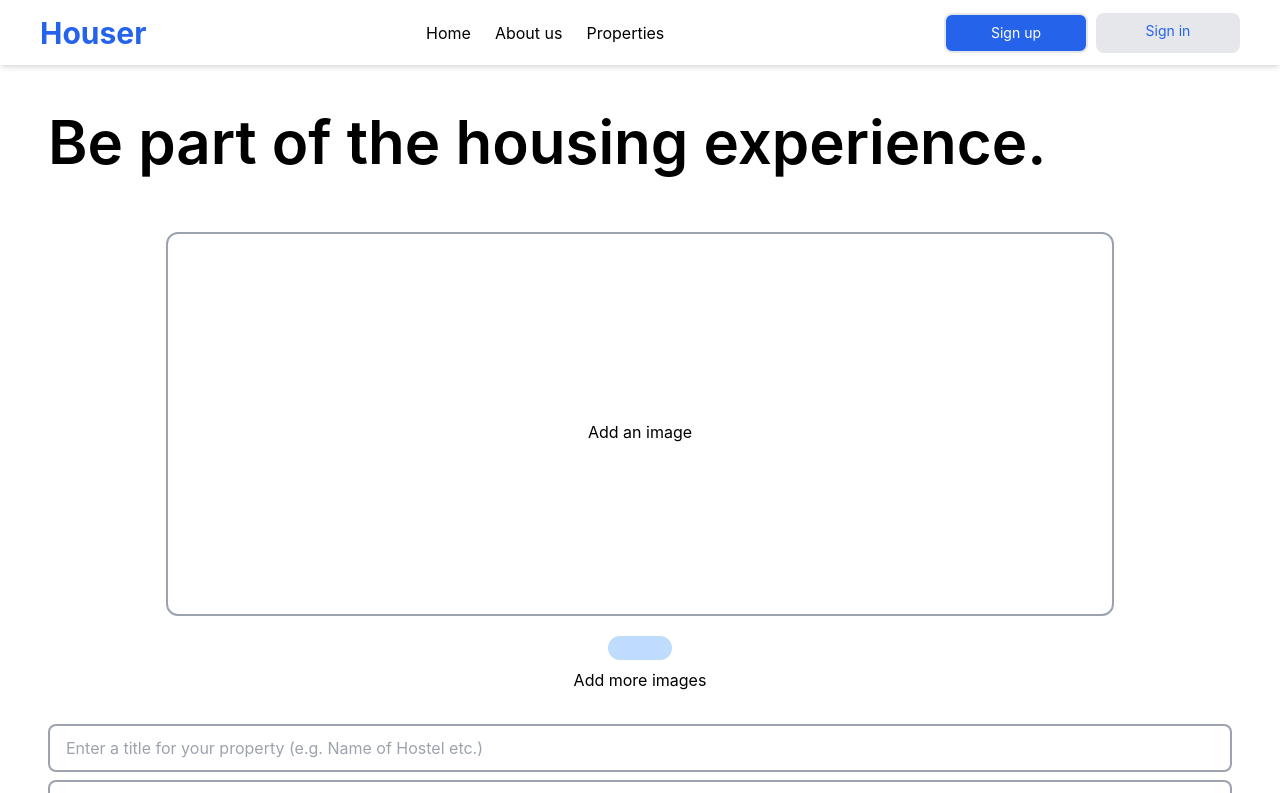
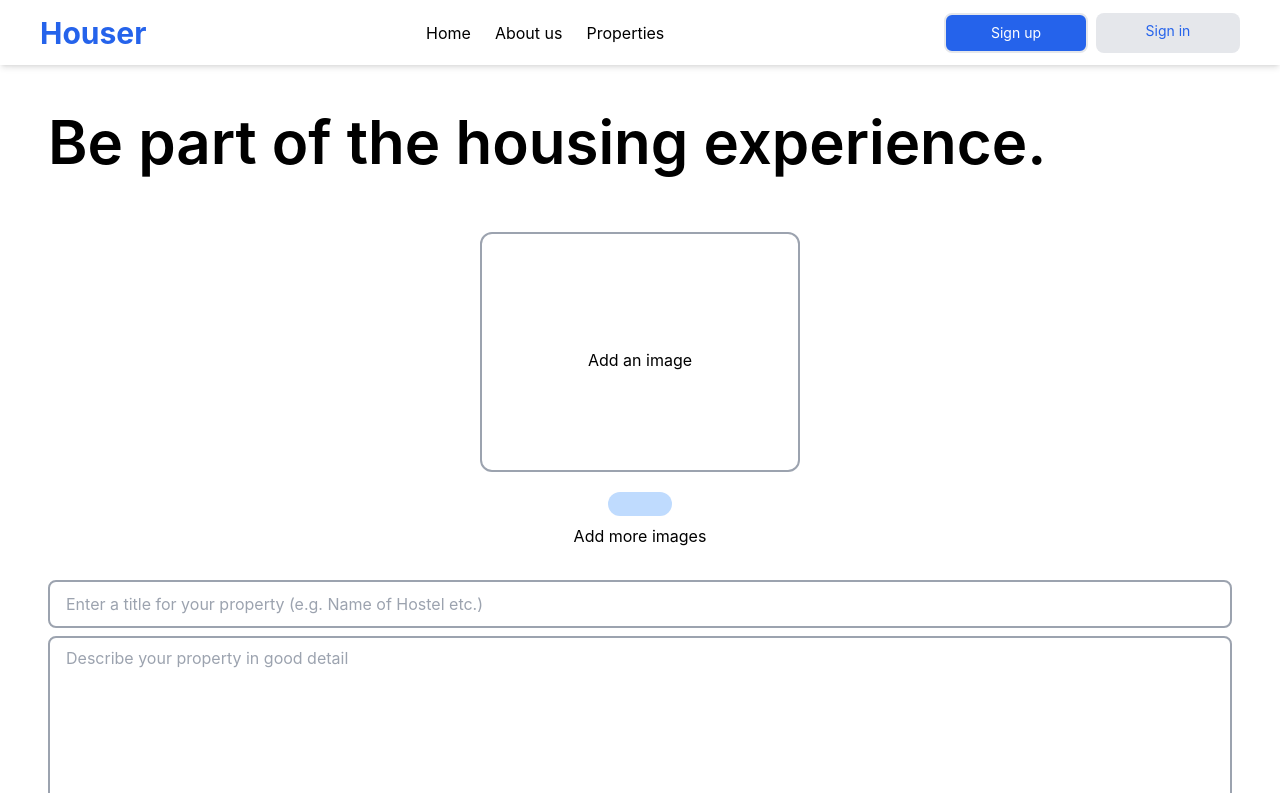
Before and after one commit to Gmedulla101/Houser, a React (Vite) app: page /create-property in a window 1280 px wide. Shown: the top 793 px of the page. Built offline with nearby package versions, Linux system fonts and the light colour scheme; no server answers; some icons are missing.

Commit message:
Fixed the create post page inconsistency in deleting images

```diff
--- a/src/components/ImageBox.tsx
+++ b/src/components/ImageBox.tsx
@@ -16,14 +16,14 @@ const ImageBox: React.FC<ImageBoxProps> = ({
   width,
   height,
   index,
-  img,
 }) => {
   const [displayImage, setDisplayImage] = useState<any>();
 
   const setImage = (e: any) => {
     const { files } = e.target;
     setImg((prevImg: any) => {
-      return [...prevImg, files[0]];
+      prevImg[index] = files[0];
+      return prevImg;
     });
     setDisplayImage(URL.createObjectURL(files[0]));
   };
@@ -57,7 +57,10 @@ const ImageBox: React.FC<ImageBoxProps> = ({
           <button
             onClick={() => {
               setDisplayImage(undefined);
-              setImg(img.splice(index, 1));
+              setImg((prevImg: any) => {
+                prevImg[index] = '';
+                return prevImg;
+              });
             }}
             className="bg-gray-300 rounded-full py-1 px-4 mt-3 opacity-60 flex items-center"
           >
--- a/src/pages/CreatePost.tsx
+++ b/src/pages/CreatePost.tsx
@@ -8,6 +8,7 @@ import ImageBox from '../components/ImageBox';
 
 //OTHER DEPS
 import axios from 'axios';
+import { ToastContainer, toast } from 'react-toastify';
 import { useNavigate } from 'react-router-dom';
 
 //UI COMPONENTS
@@ -32,8 +33,7 @@ import { BASE_API_URL } from '../components/Featured';
 //MAIN COMPONENT BODY
 const CreatePost = () => {
   const [isLoading, setIsLoading] = useState<boolean>(false);
-  const [errorMsg, setErrorMsg] = useState();
-  const [img, setImg] = useState<any>([]);
+  const [img, setImg] = useState<any>(['', '', '', '', '']);
   const [moreImages, setMoreImages] = useState<boolean>(false);
 
   const navigate = useNavigate();
@@ -72,8 +72,11 @@ const CreatePost = () => {
               imageObject
             );
             return data.url;
+          } else {
+            throw new Error("A post can't be created without pictures");
           }
         } catch (error) {
+          setIsLoading(false);
           console.error(error);
         }
 
@@ -109,7 +112,7 @@ const CreatePost = () => {
     } catch (error: any) {
       console.error(error);
       setIsLoading(false);
-      setErrorMsg(error.response.data.msg);
+      toast.error(error.response.data.msg);
     }
   };
 
@@ -133,8 +136,8 @@ const CreatePost = () => {
           }
         );
         navigate('/my-properties');
-      } catch (error) {
-        console.error(error);
+      } catch (error: any) {
+        toast.error(error.message);
       }
     };
     if (newPropDetails.imgUrl && newPropDetails.imgUrl.length > 0) {
@@ -150,15 +153,16 @@ const CreatePost = () => {
         <Loader size={'100'} />
       ) : (
         <section className="mt-24 xl:mt-28 md:p-0 px-4 xmd:px-12">
+          <ToastContainer />
           <h1 className="text-3xl font-semibold pb-5 lg:text-4xl xl:text-6xl">
             Be part of the housing experience.
           </h1>
           <section className="createInputs my-10">
-            <div className="mx-auto lg:justify-center lg:w-[80%]">
+            <div className="flex mx-auto justify-center lg:w-[80%]">
               <ImageBox
                 setImg={setImg}
-                width="w-full"
-                height="h-96"
+                width="w-80"
+                height="h-60"
                 index={0}
                 img={img}
               />
@@ -207,16 +211,6 @@ const CreatePost = () => {
               </div>
             )}
 
-            <div className="errorPopup">
-              {' '}
-              {errorMsg ? (
-                <p className="border-2 border-red-400 bg-red-300 text-white text-center font-semibold px-4 py-2 mb-2 rounded-lg transtion mt-8">
-                  {errorMsg}
-                </p>
-              ) : (
-                ''
-              )}
-            </div>
             <div className="text-inputs flex flex-col gap-2 my-8">
               <input
                 type="text"
```
